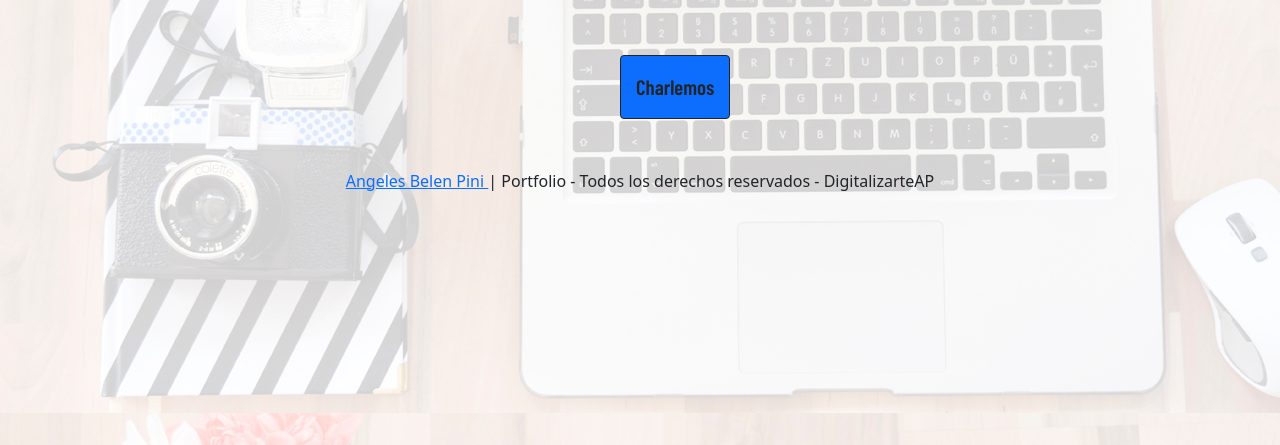
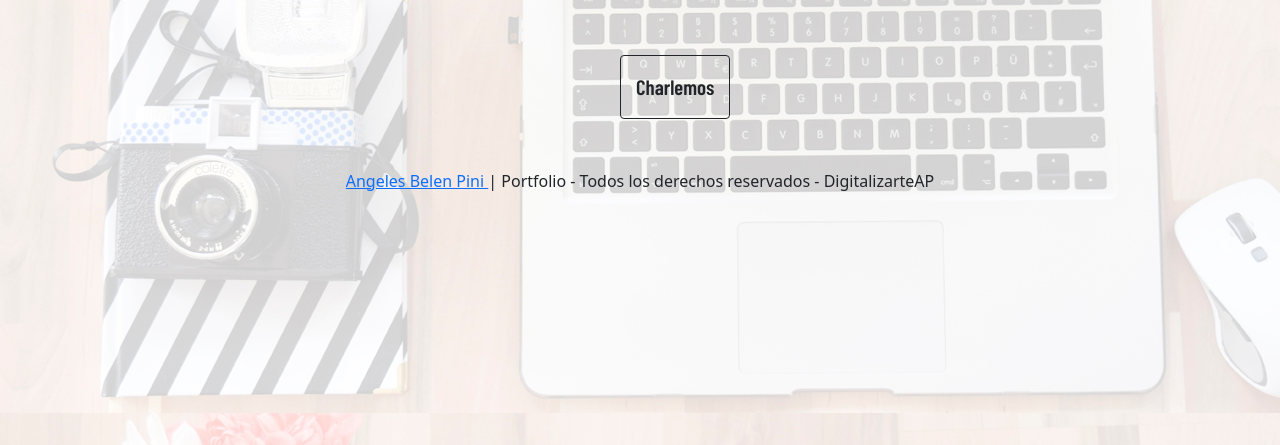
Before and after one commit to AngelesPini/angelespini, a website: page pages/contacto.html in a window 1280 px wide. Shown: the part 355-800 px from the top of the page. Drawn offline with nearby package versions, Linux system fonts and the light colour scheme; a web font is replaced by a local one.

Commit message:
acomodando boton

```diff
--- a/pages/contacto.html
+++ b/pages/contacto.html
@@ -73,7 +73,7 @@
   </section>
   <section>
     <!-- FORMULARIO -->
-    <button type="button" class="charlemos btn btn-primary btn btn-outline-dark" data-bs-toggle="modal" data-bs-target="#exampleModal" data-bs-whatever="@mdo">Charlemos</button>
+    <button type="button" class="charlemos btn btn-primary btn-outline-dark bg-transparent" data-bs-toggle="modal" data-bs-target="#exampleModal" data-bs-whatever="@mdo">Charlemos</button>
     <!-- modal -->
     <div class="modal fade" id="exampleModal" tabindex="-1" aria-labelledby="exampleModalLabel" aria-hidden="true">
     <div class="modal-dialog">
```
